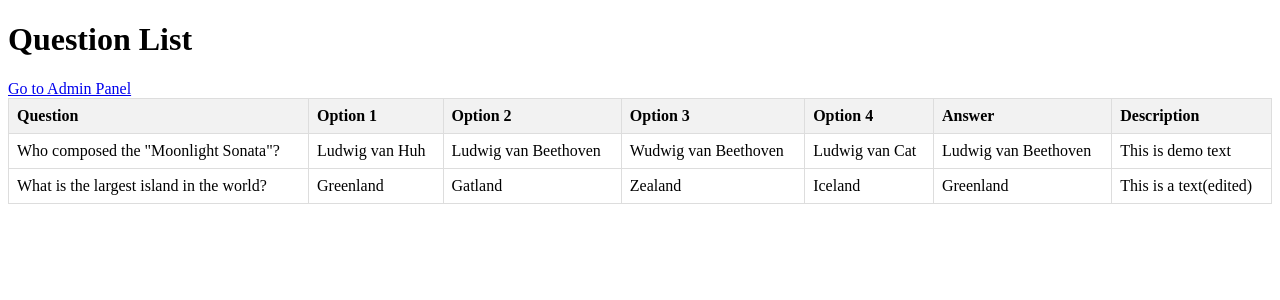
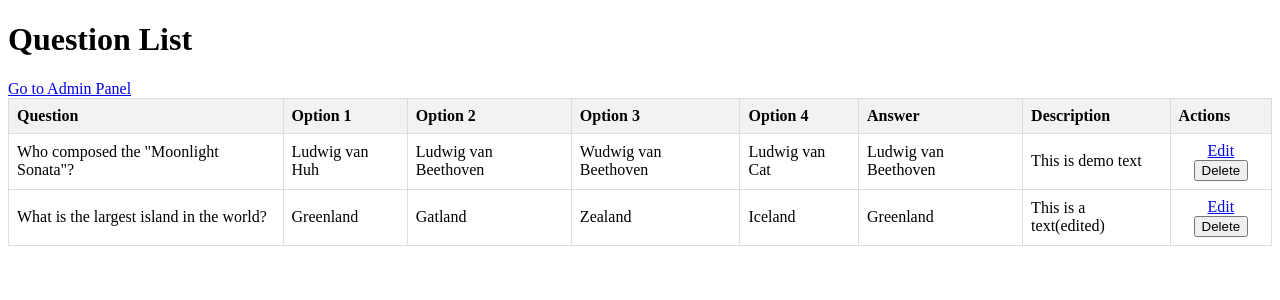
Before and after one commit to Arman170616/Question_Management_System, a Django app: page / in a window 1280 px wide. Shown: the top 300 px of the page. Run offline with Django 5.2, Linux system fonts and the light colour scheme; data comes from the database, SQL or seed files in the repository; both versions use the stored data as it was after the commit.

Commit message:
Edit, Delete from Admin panel

```diff
--- a/Qnproject/urls.py
+++ b/Qnproject/urls.py
@@ -21,5 +21,5 @@ from qnapp.views import question_list_view,question_detail_view
 urlpatterns = [
     path('admin/', admin.site.urls),
     path('', question_list_view, name='question_list'),
-    path('question/<int:question_id>/', question_detail_view, name='question_detail'),
+    path('q/<int:question_id>/', question_detail_view, name='question_detail'),
 ]
--- a/templates/question_list.html
+++ b/templates/question_list.html
@@ -17,6 +17,9 @@
         th {
             background-color: #f2f2f2;
         }
+        .actions {
+            text-align: center;
+        }
     </style>
 </head>
 <body>
@@ -32,6 +35,7 @@
                 <th>Option 4</th>
                 <th>Answer</th>
                 <th>Description</th>
+                <th>Actions</th> <!-- New column for edit and delete buttons -->
             </tr>
         </thead>
         <tbody>
@@ -44,6 +48,13 @@
                 <td>{{ question.Option_4 }}</td>
                 <td>{{ question.Answer }}</td>
                 <td>{{ question.Description }}</td>
+                <td class="actions">
+                    <a href="{% url 'admin:qnapp_allquestions_change' question.id %}">Edit</a>
+                    <form method="post" action="{% url 'admin:qnapp_allquestions_delete' question.id %}" style="display: inline;">
+                        {% csrf_token %}
+                        <button type="submit" onclick="return confirm('Are you sure you want to delete this question?')">Delete</button>
+                    </form>
+                </td>
             </tr>
         {% endfor %}
         </tbody>
```
Also changed, not shown: db.sqlite3.
